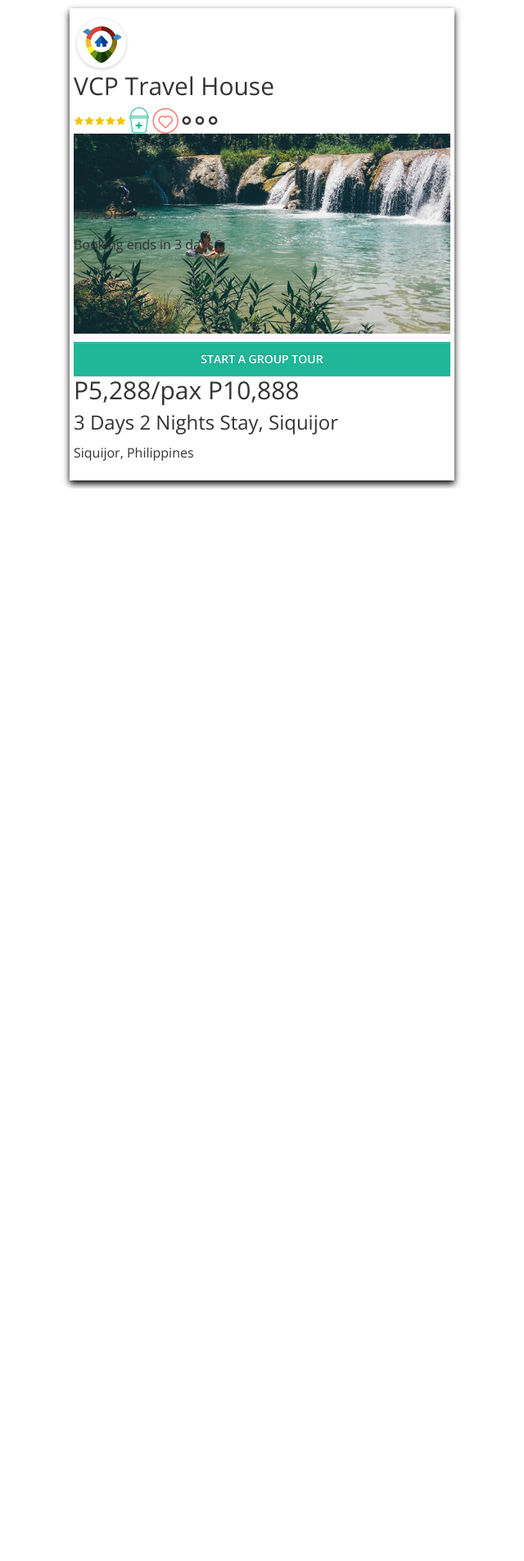
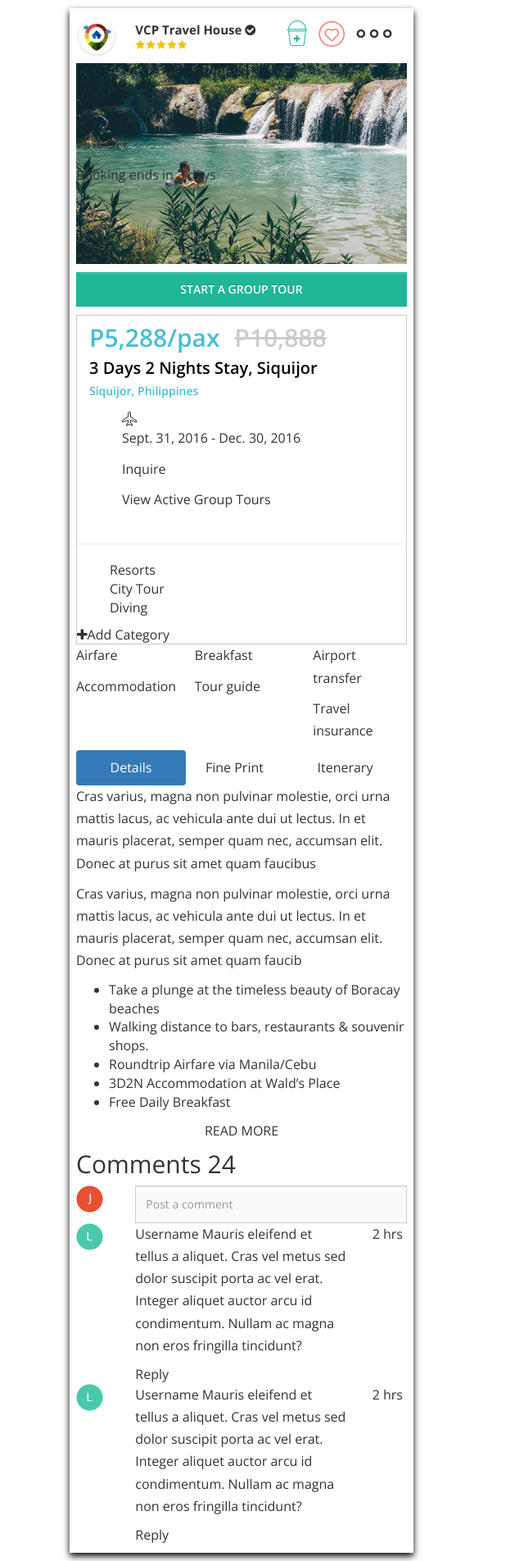
Before and after one commit to rainserinas/bckets, a PHP site: page /pages/group_tour.html in a window 1280 px wide. Shown: the whole page at 82% size, without its empty margins (0-640 px from the left). Before the commit the page ends 596 px from the top, so only its background shows below. Run offline with PHP 8.4, Linux system fonts and the light colour scheme; style sheets or scripts are compiled from the project's sources; some libraries are stand-ins or nearby versions.

Commit message:
changes on group tour

```diff
--- a/css/dist/group_tour.css
+++ b/css/dist/group_tour.css
@@ -2,10 +2,27 @@ body {
   padding: 10px 10px;
 }
 .card-display {
-  width: 470px;
+  width: 420px;
   box-shadow: 0 4px 8px 0 #000000;
   transition: 0.3s;
-  padding: 10px 5px;
+  padding: 10px 8px;
+}
+.card-display .section-one .col-md-2 img {
+  width: 50px;
+}
+.card-display .section-one h2 {
+  font-family: 'Open sans', sans-serif;
+  font-size: 15px;
+  font-weight: 700;
+}
+.card-display .section-one .star-img {
+  margin-top: -25px;
+}
+.card-display .section-one img.option-icons {
+  padding: 5px;
+}
+.card-display .section-one .title-star {
+  padding-top: 8px;
 }
 .card-display .section-two {
   background-image: url('../../img/group-tour-backimg.jpg');
@@ -18,3 +35,40 @@ body {
   width: 100%;
   margin-top: 10px;
 }
+.card-display .section-four {
+  border: solid 1px #cac8c8;
+  margin-top: 10px;
+}
+.card-display .section-four ul {
+  list-style-type: none;
+}
+.card-display .section-four hr {
+  color: #cac8c8;
+}
+.card-display .section-four .s4-info {
+  padding: 10px 15px;
+}
+.card-display .section-four .s4-info h2 {
+  font-family: 'Open Sans', sans-serif;
+  font-size: 30px;
+  font-weight: 600;
+  color: #48bdd5;
+}
+.card-display .section-four .s4-info span {
+  color: #cccccc;
+  text-decoration: line-through;
+  padding-left: 10px;
+}
+.card-display .section-four .s4-info h3 {
+  font-family: 'Open Sans', sans-serif;
+  font-size: 20px;
+  font-weight: 600;
+  color: #000;
+}
+.card-display .section-four .s4-info p.location {
+  font-family: 'Open Sans', sans-serif;
+  font-size: 14px;
+  font-weight: 600;
+  color: #48bdd5;
+  margin-top: -5px;
+}
--- a/less/group_tour.less
+++ b/less/group_tour.less
@@ -5,11 +5,29 @@ body {
 }
 
 .card-display {
-	width: 470px;
+	width: 420px;
     box-shadow: 0 4px 8px 0 rgba(0, 0, 0, 5.2);
 	transition: 0.3s;
-	padding: 10px 5px;
-
+	padding: 10px 8px;
+	.section-one {
+		.col-md-2 img {
+			width: 50px;
+		}
+		h2 {
+			font-family: 'Open sans', sans-serif;
+		    font-size: 15px;
+		    font-weight: 700;
+		}
+		.star-img {
+			margin-top: -25px;
+		}
+		img.option-icons {
+		    padding: 5px;
+		}
+		.title-star {
+			padding-top: 8px;
+		}
+	}
 	.section-two {
 		background-image: url('../../img/group-tour-backimg.jpg');
 		padding: 85px 0px;
@@ -23,4 +41,42 @@ body {
     		margin-top: 10px;
 		}
 	}
+	.section-four {
+		border: solid 1px #cac8c8;
+		margin-top: 10px;
+		ul {
+			list-style-type: none;
+		}
+		hr {
+			color: #cac8c8;
+		}
+		.s4-info {
+			padding: 10px 15px;
+			h2 {
+				font-family: 'Open Sans', sans-serif;
+				font-size: 30px;
+				font-weight: 600;
+				color: #48bdd5;
+			}
+			span {
+				color: #cccccc;
+				text-decoration: line-through;
+				padding-left: 10px;
+			}
+			h3 {
+				font-family: 'Open Sans', sans-serif;
+				font-size: 20px;
+				font-weight: 600;
+				color: #000;
+			}
+			p.location {
+				font-family: 'Open Sans', sans-serif;
+				font-size: 14px;
+				font-weight: 600;
+				color: #48bdd5;
+				margin-top: -5px;
+			}
+		}
+
+	}
 }
--- a/pages/group_tour.html
+++ b/pages/group_tour.html
@@ -27,12 +27,22 @@
         <div class="col-md-4">
             <div class="card-display">
                 <div class="section-one">
-                    <img src="../img/small-display-icon.png"/>
-                    <h2>VCP Travel House</h2>
-                    <img src="../img/stars.png"/>
-                    <img src="../img/cup-plus.png"/>
-                    <img src="../img/heart.png" />
-                    <img src="../img/elipsis-icon.png"/>
+                    <div class="row">
+                        <div class="col-md-2">
+                            <img src="../img/small-display-icon.png"/>
+                        </div>
+                        <div class="col-md-5">
+                            <div class="title-star">
+                                <h2>VCP Travel House <i class="fa fa-check-circle" aria-hidden="true"></i> </h2>
+                                <img class="star-img" src="../img/stars.png"/>
+                            </div>
+                        </div>
+                        <div class="col-md-5">
+                            <img class="option-icons" src="../img/cup-plus.png"/>
+                            <img class="option-icons" src="../img/heart.png" />
+                            <img class="option-icons" src="../img/elipsis-icon.png"/>
+                        </div>
+                    </div>
                 </div>
                 <div class="section-two">
                     <p>75% OFF</p>
@@ -41,10 +51,117 @@
                 <div class="section-three">
                     <button class="btn btn-primary">START A GROUP TOUR</button>
                 </div>
-                <div>
-                    <h2>P5,288/pax  P10,888</h2>
-                    <h3>3 Days 2 Nights Stay, Siquijor</h3>
-                    <p>Siquijor, Philippines</p>
+                <div class="section-four">
+                    <div class="s4-info">
+                        <h2>P5,288/pax  <span>P10,888</span></h2>
+                        <h3>3 Days 2 Nights Stay, Siquijor</h3>
+                        <p class="location">Siquijor, Philippines</p>
+                        <ul>
+                            <li>
+                                <img src="../img/plane.png"/>
+                            </li>
+                            <li>
+                                <p>Sept. 31, 2016 - Dec. 30, 2016</p>
+                            </li>
+                            <li>
+                                <p>Inquire</p>
+                            </li>
+                            <li>
+                                <p>View Active Group Tours</p>
+                            </li>
+                        </ul>
+                    </div>
+                    <hr>
+                    <ul>
+                        <li>Resorts</li>
+                        <li>City Tour</li>
+                        <li>Diving</li>
+                    </ul>
+                    <a> <i class="fa fa-plus" aria-hidden="true"> </i>Add Category</a>
+                </div>
+                <div class="section-five">
+                    <div class="row">
+                        <div class="col-md-4">
+                            <p>Airfare</p>
+                            <p>Accommodation</p>
+                        </div>
+                        <div class="col-md-4">
+                            <p>Breakfast</p>
+                            <p>Tour guide</p>
+                        </div>
+                        <div class="col-md-4">
+                            <p>Airport transfer</p>
+                            <p>Travel insurance</p>
+                        </div>
+                    </div>
+                </div>
+                <div class="section-six">
+                    <ul class="nav nav-pills nav-justified">
+                        <li class="active"><a data-toggle="pill" href="#details">Details</a></li>
+                        <li><a data-toggle="pill" href="#fine-print">Fine Print</a></li>
+                        <li><a data-toggle="pill" href="#itinerary">Itenerary</a></li>
+                    </ul>
+                    <div class="tab-content">
+                        <div id="details" class="tab-pane fade in active">
+                            <p>Cras varius, magna non pulvinar molestie, orci urna mattis lacus, ac vehicula ante dui ut lectus. In et mauris placerat, semper quam nec, accumsan elit. Donec at purus sit amet quam faucibus</p>
+                            <p>Cras varius, magna non pulvinar molestie, orci urna mattis lacus, ac vehicula ante dui ut lectus. In et mauris placerat, semper quam nec, accumsan elit. Donec at purus sit amet quam faucib</p>
+                            <ul>
+                                <li>Take a plunge at the timeless beauty of Boracay beaches</li>
+                                <li>Walking distance to bars, restaurants & souvenir shops.</li>
+                                <li>Roundtrip Airfare via Manila/Cebu</li>
+                                <li>3D2N Accommodation at Wald’s Place</li>
+                                <li>Free Daily Breakfast</li>
+                            </ul>
+                        </div>
+                        <div id="fine-print" class="tab-pane fade">
+                            <h3>Menu 1</h3>
+                            <p>Ut enim ad minim veniam, quis nostrud exercitation ullamco laboris nisi ut aliquip ex ea commodo consequat.</p>
+                        </div>
+                        <div id="itinerary" class="tab-pane fade">
+                            <h3>Menu 2</h3>
+                            <p>Sed ut perspiciatis unde omnis iste natus error sit voluptatem accusantium doloremque laudantium, totam rem aperiam.</p>
+                        </div>
+                    </div>
+                    <div class="row">
+                        <div class="text-center">
+                            <p>READ MORE</p>
+                        </div>
+                    </div>
+                </div>
+                <div class="section-seven">
+                    <h2>Comments <span>24</span></h2>
+                    <div class="row">
+                        <div class="col-md-2">
+                            <img src="../img/comment-img.jpg"/>
+                        </div>
+                        <div class="col-md-10">
+                            <input type="text" class="form-control" placeholder="Post a comment" />
+                        </div>
+                    </div>
+                    <div class="row">
+                        <div class="col-md-2">
+                            <img src="../img/comment-img-1.jpg"/>
+                        </div>
+                        <div class="col-md-8">
+                            <p><span>Username</span> Mauris eleifend et tellus a aliquet. Cras vel metus sed dolor suscipit porta ac vel erat. Integer aliquet auctor arcu id condimentum. Nullam ac magna non eros fringilla tincidunt?</p>
+                            <a>Reply</a>
+                        </div>
+                        <div class="col-md-2">
+                            <p>2 hrs</p>
+                        </div>
+                    </div>
+                    <div class="row">
+                        <div class="col-md-2">
+                            <img src="../img/comment-img-1.jpg"/>
+                        </div>
+                        <div class="col-md-8">
+                            <p><span>Username</span> Mauris eleifend et tellus a aliquet. Cras vel metus sed dolor suscipit porta ac vel erat. Integer aliquet auctor arcu id condimentum. Nullam ac magna non eros fringilla tincidunt?</p>
+                            <a>Reply</a>
+                        </div>
+                        <div class="col-md-2">
+                            <p>2 hrs</p>
+                        </div>
+                    </div>
                 </div>
             </div>
         </div>
```
Also changed, not shown: img/comment-img-1.jpg (added), img/comment-img.jpg (added).
